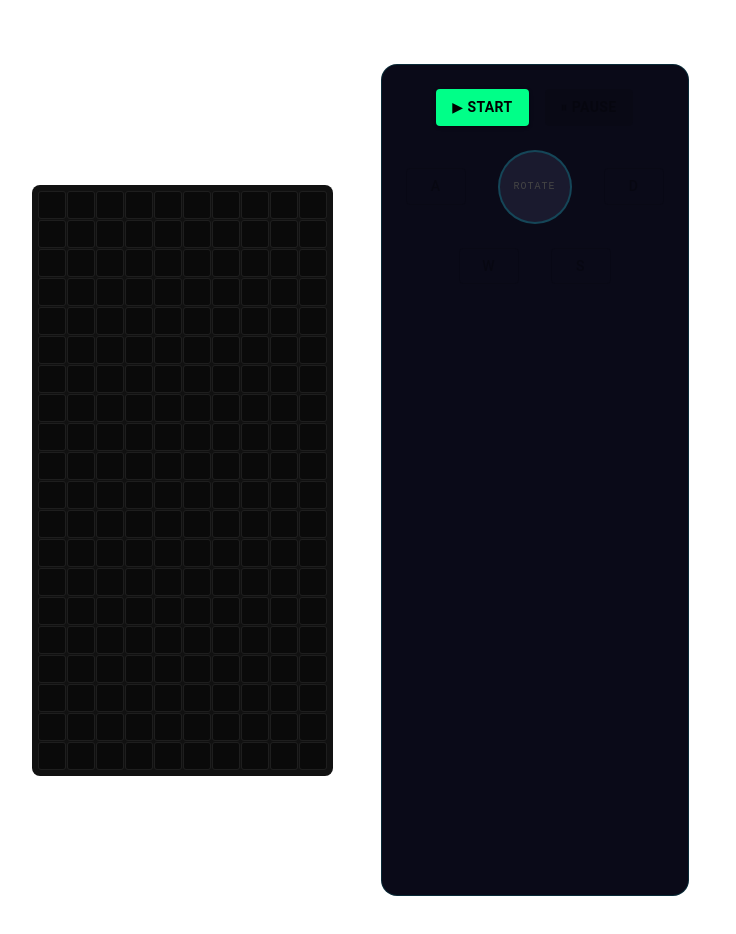
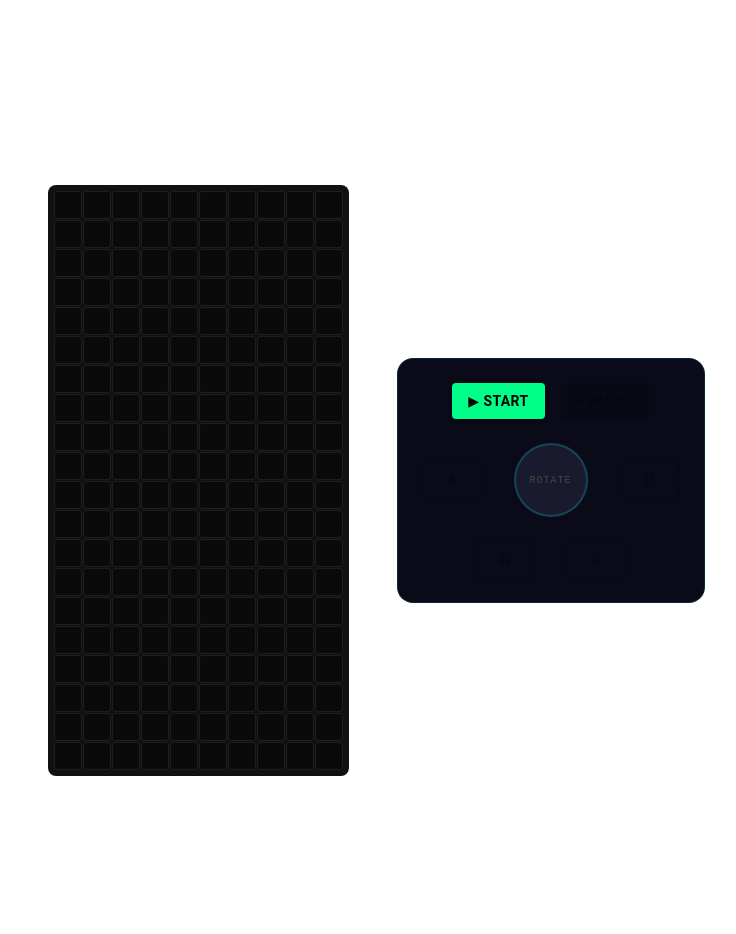
Before and after one commit to carinadieselDVT/gaming-console, a React (Vite) app: page / in a window 1280 px wide. Shown: the top 934 px of the page, without its empty margins (288-1024 px from the left). Built offline with nearby package versions, Linux system fonts and the light colour scheme.

Commit message:
chore: Code ready for demo

```diff
--- a/src/App.tsx
+++ b/src/App.tsx
@@ -1,51 +1,61 @@
-import { useState } from "react"
-import ConsoleAreaUI, { ACTIONS } from "./components/layout/ConsoleAreaUI"
-import type { ActionType } from "./components/layout/ConsoleAreaUI"
-import HapticScreen from "./components/layout/HapticScreen"
-import "./styles/App.css"
+import { useState } from "react";
+import ConsoleAreaUI, { ACTIONS } from "./components/layout/ConsoleAreaUI";
+import type { ActionType } from "./components/layout/ConsoleAreaUI";
+import HapticScreen from "./components/layout/HapticScreen";
+import "./styles/App.css";
 
 function App() {
   //tracks what state the game is in
-  const [gameState, setGameState] = useState<"idle" | "playing" | "paused" | "gameover">("idle")
+  const [gameState, setGameState] = useState<
+    "idle" | "playing" | "paused" | "gameover"
+  >("idle");
+  const [text, setText] = useState("");
 
   //runs every time a button is pressed in ConsoleAreaUI
   //receives the action name and decides what to do
   function handleAction(action: ActionType) {
     switch (action) {
       case ACTIONS.START:
-        setGameState("playing")
-        break
+        setGameState("playing");
+        break;
       case ACTIONS.PAUSE:
         if (gameState === "playing") {
-          setGameState("paused")
+          setGameState("paused");
         } else {
-          setGameState("playing")
+          setGameState("playing");
         }
-        break
+        break;
       case ACTIONS.MOVE_LEFT:
-        console.log("Move left!")
-        break
+        // console.log("Move left!");
+        setText("Move left!");
+        break;
       case ACTIONS.MOVE_RIGHT:
-        console.log("Move right!")
-        break
+        // console.log("Move right!");
+        setText("Move right!");
+        break;
       case ACTIONS.ROTATE:
-        console.log("Rotate!")
-        break
+        // console.log("Rotate!");
+        setText("Rotate!");
+        break;
       case ACTIONS.SOFT_DROP:
-        console.log("Soft drop!")
-        break
+        // console.log("Soft drop!");
+        setText("Soft drop!");
+        break;
     }
   }
 
   return (
-    <div style={{ display: "flex", gap: 32, padding: 32 }}>
+    <div
+      style={{ display: "flex", gap: 32, padding: 32, alignItems: "center" }}
+    >
+      <h3>{text}</h3>
       {/* Left side — game board (your teammate's area) */}
       <HapticScreen gameState={gameState} />
 
       {/* Right side — your controller buttons */}
       <ConsoleAreaUI onAction={handleAction} gameState={gameState} />
     </div>
-  )
+  );
 }
 
-export default App
+export default App;
--- a/src/components/layout/ConsoleAreaUI.tsx
+++ b/src/components/layout/ConsoleAreaUI.tsx
@@ -11,23 +11,21 @@ const ACTIONS = {
 } as const;
 
 //these actions can be only one of the values from the ACTIONS
-type ActionType = typeof ACTIONS[keyof typeof ACTIONS];
-
+type ActionType = (typeof ACTIONS)[keyof typeof ACTIONS];
 
 interface ConsoleAreaUIProps {
   onAction: (action: ActionType) => void;
   gameState: "playing" | "paused" | "gameover" | "idle";
 }
 
-function ConsoleAreaUI({onAction, gameState}: ConsoleAreaUIProps) {
-
+function ConsoleAreaUI({ onAction, gameState }: ConsoleAreaUIProps) {
   const isPlaying = gameState === "playing";
 
   function handlePress(action: ActionType) {
     onAction(action);
   }
 
-   return (
+  return (
     <Box
       sx={{
         display: "flex",
@@ -38,6 +36,7 @@ function ConsoleAreaUI({onAction, gameState}: ConsoleAreaUIProps) {
         backgroundColor: "#0a0a18",
         borderRadius: 4,
         border: "1px solid #00f5ff22",
+        maxHeight: "500px",
       }}
     >
       <Box sx={{ display: "flex", gap: 2 }}>
@@ -61,11 +60,9 @@ function ConsoleAreaUI({onAction, gameState}: ConsoleAreaUIProps) {
         >
           ⏸ Pause
         </Button>
-
       </Box>
 
       <Box sx={{ display: "flex", gap: 4, alignItems: "center" }}>
-
         {/* A BUTTON — moves piece left */}
         <Button
           variant="outlined"
@@ -105,12 +102,10 @@ function ConsoleAreaUI({onAction, gameState}: ConsoleAreaUIProps) {
         >
           D
         </Button>
-
       </Box>
 
       {/* W = TBD (placeholder), S = soft drop */}
       <Box sx={{ display: "flex", gap: 4 }}>
-
         {/* W BUTTON — no action yet*/}
         <Button
           variant="outlined"
@@ -130,7 +125,6 @@ function ConsoleAreaUI({onAction, gameState}: ConsoleAreaUIProps) {
         >
           S
         </Button>
-
       </Box>
     </Box>
   );
--- a/src/index.css
+++ b/src/index.css
@@ -145,7 +145,6 @@ button:focus-visible {
 }
 .board {
   display: grid;
-  /* Hardcoded board sizing */
   grid-template-columns: repeat(10, 28px);
   grid-auto-rows: 28px;
   background: #111;
```
